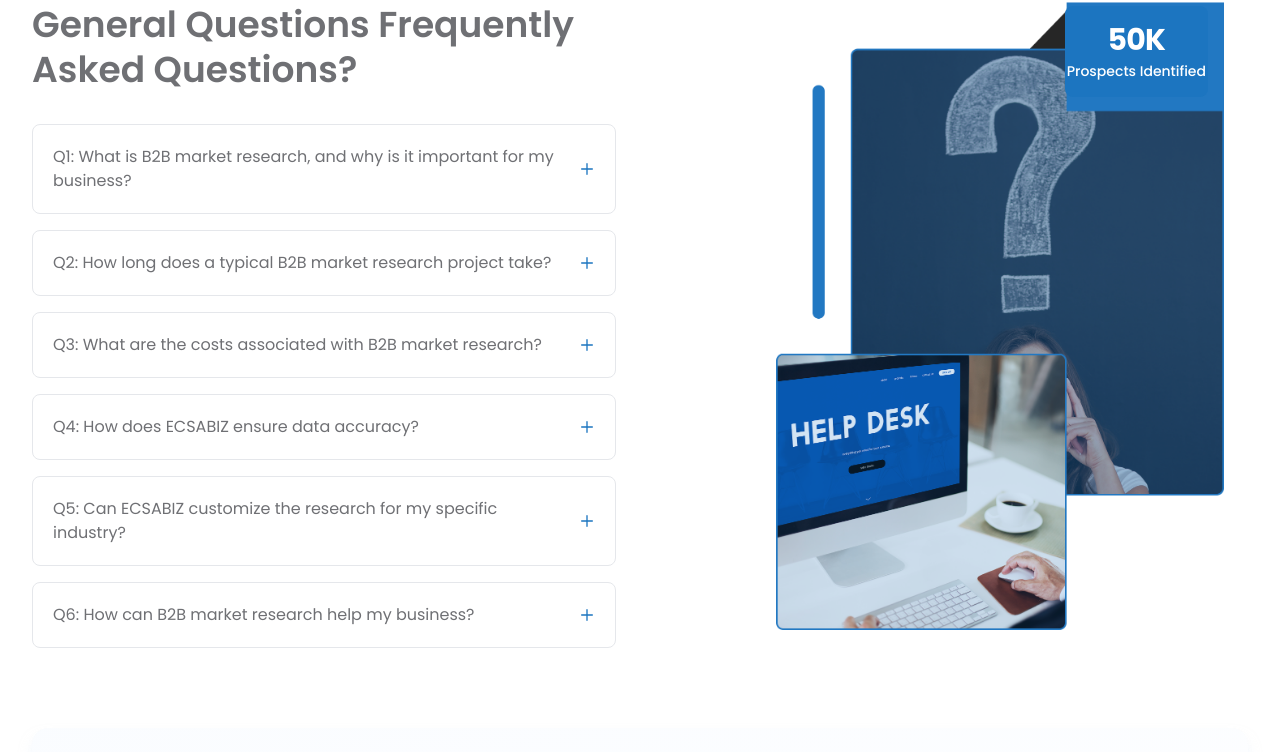
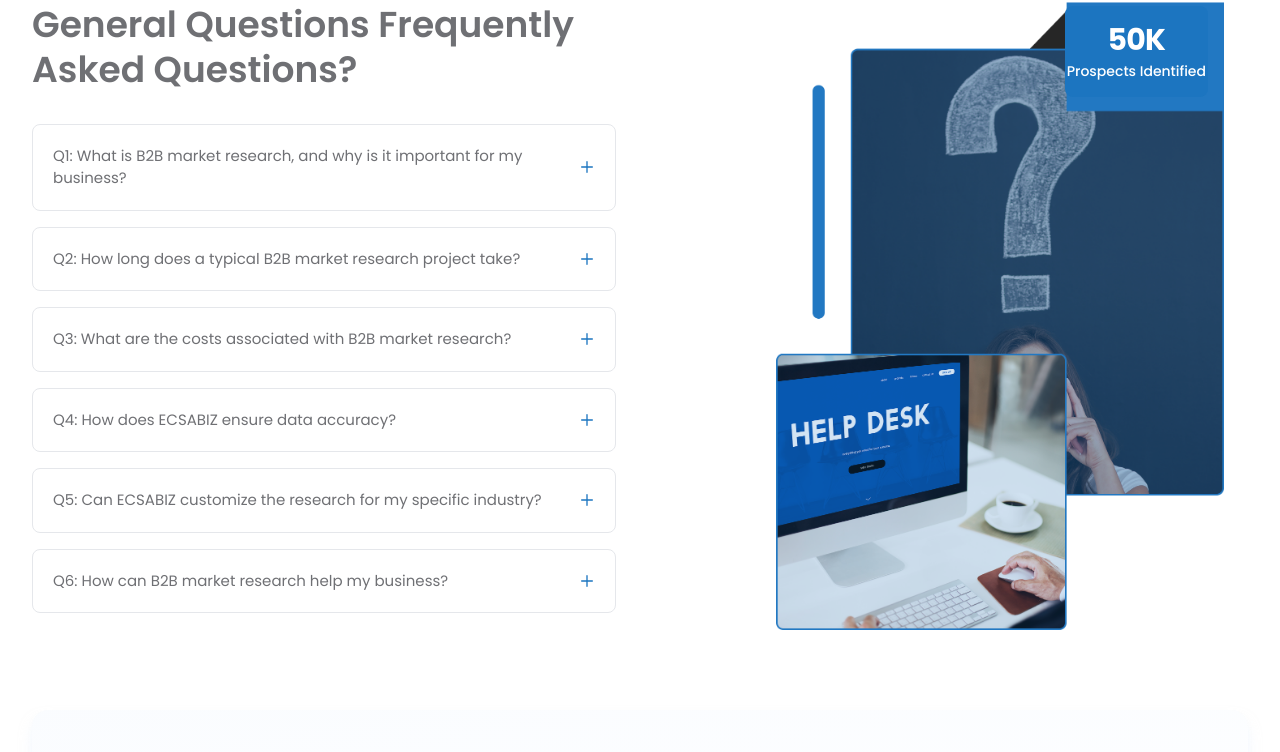
Before and after one commit to Sharmeen-Rauf/escabiz, a Next.js app: page /b2b-market-research-agency-escabiz in a window 1280 px wide. Shown: the part 4950-5702 px from the top of the page. Built offline with nearby package versions, Linux system fonts and the light colour scheme.

Commit message:
Update text styles in B2B appointment setup and market research agency pages: comment out promotional text and adjust font sizes for FAQ items to enhance readability and design consistency.

```diff
--- a/src/app/b2b-appointment-setup/page.tsx
+++ b/src/app/b2b-appointment-setup/page.tsx
@@ -908,9 +908,9 @@ export default function LeadGenerationSystem() {
             <div className="flex flex-col lg:flex-row items-center justify-between gap-6 lg:gap-8">
               {/* Left Side: Content */}
               <div className="flex-1 text-center lg:text-left">
-                <p className="text-xs md:text-sm font-medium text-[#6f7074] uppercase tracking-wide mb-2">
+                {/* <p className="text-xs md:text-sm font-medium text-[#6f7074] uppercase tracking-wide mb-2">
                   FREE DIGITAL AUDIT
-                </p>
+                </p> */}
                 <h3 className="text-xl sm:text-2xl md:text-3xl lg:text-4xl font-bold text-[#6f7074] leading-tight mb-4">
                   Let's Build a{' '}
                   <span className="text-[#1c75c0]">Predictable Sales Pipeline</span>
--- a/src/app/b2b-market-research-agency-escabiz/page.tsx
+++ b/src/app/b2b-market-research-agency-escabiz/page.tsx
@@ -627,7 +627,7 @@ export default function B2BIndustryAnalysis() {
                       onClick={() => setActiveFaq(activeFaq === 0 ? null : 0)}
                       className="w-full flex items-center justify-between p-4 md:p-5 text-left"
                     >
-                      <span className="text-sm md:text-base font-normal text-[#6f7074] pr-4">
+                      <span className="text-[15px] font-normal text-[#6f7074] pr-4">
                         Q1: What is B2B market research, and why is it important for my business?
                       </span>
                       <svg
@@ -662,7 +662,7 @@ export default function B2BIndustryAnalysis() {
                       onClick={() => setActiveFaq(activeFaq === 1 ? null : 1)}
                       className="w-full flex items-center justify-between p-4 md:p-5 text-left"
                     >
-                      <span className="text-sm md:text-base font-normal text-[#6f7074] pr-4">
+                      <span className="text-[15px] font-normal text-[#6f7074] pr-4">
                         Q2: How long does a typical B2B market research project take?
                       </span>
                       <svg
@@ -697,7 +697,7 @@ export default function B2BIndustryAnalysis() {
                       onClick={() => setActiveFaq(activeFaq === 2 ? null : 2)}
                       className="w-full flex items-center justify-between p-4 md:p-5 text-left"
                     >
-                      <span className="text-sm md:text-base font-normal text-[#6f7074] pr-4">
+                      <span className="text-[15px] font-normal text-[#6f7074] pr-4">
                         Q3: What are the costs associated with B2B market research?
                       </span>
                       <svg
@@ -732,7 +732,7 @@ export default function B2BIndustryAnalysis() {
                       onClick={() => setActiveFaq(activeFaq === 3 ? null : 3)}
                       className="w-full flex items-center justify-between p-4 md:p-5 text-left"
                     >
-                      <span className="text-sm md:text-base font-normal text-[#6f7074] pr-4">
+                      <span className="text-[15px] font-normal text-[#6f7074] pr-4">
                         Q4: How does ECSABIZ ensure data accuracy?
                       </span>
                       <svg
@@ -767,7 +767,7 @@ export default function B2BIndustryAnalysis() {
                       onClick={() => setActiveFaq(activeFaq === 4 ? null : 4)}
                       className="w-full flex items-center justify-between p-4 md:p-5 text-left"
                     >
-                      <span className="text-sm md:text-base font-normal text-[#6f7074] pr-4">
+                      <span className="text-[15px] font-normal text-[#6f7074] pr-4">
                         Q5: Can ECSABIZ customize the research for my specific industry?
                       </span>
                       <svg
@@ -802,7 +802,7 @@ export default function B2BIndustryAnalysis() {
                       onClick={() => setActiveFaq(activeFaq === 5 ? null : 5)}
                       className="w-full flex items-center justify-between p-4 md:p-5 text-left"
                     >
-                      <span className="text-sm md:text-base font-normal text-[#6f7074] pr-4">
+                      <span className="text-[15px] font-normal text-[#6f7074] pr-4">
                         Q6: How can B2B market research help my business?
                       </span>
                       <svg
@@ -860,7 +860,7 @@ export default function B2BIndustryAnalysis() {
               <div className="flex flex-col lg:flex-row items-center justify-between gap-6 lg:gap-8">
                 {/* Left Side: Content */}
                 <div className="flex-1 text-center lg:text-left">
-                  <h3 className="text-xl sm:text-xl md:text-2xl lg:text-3xl semi-bold text-[#6f7074] leading-tight mb-4">
+                  <h3 className="text-xl sm:text-xl md:text-2xl lg:text-3xl font-bold text-[#6f7074] leading-tight mb-4">
                     Ready to Transform Your Business?
                   </h3>
                   <p className="text-sm md:text-base text-[#6f7074] leading-relaxed max-w-2xl mx-auto lg:mx-0 mb-4">
```
